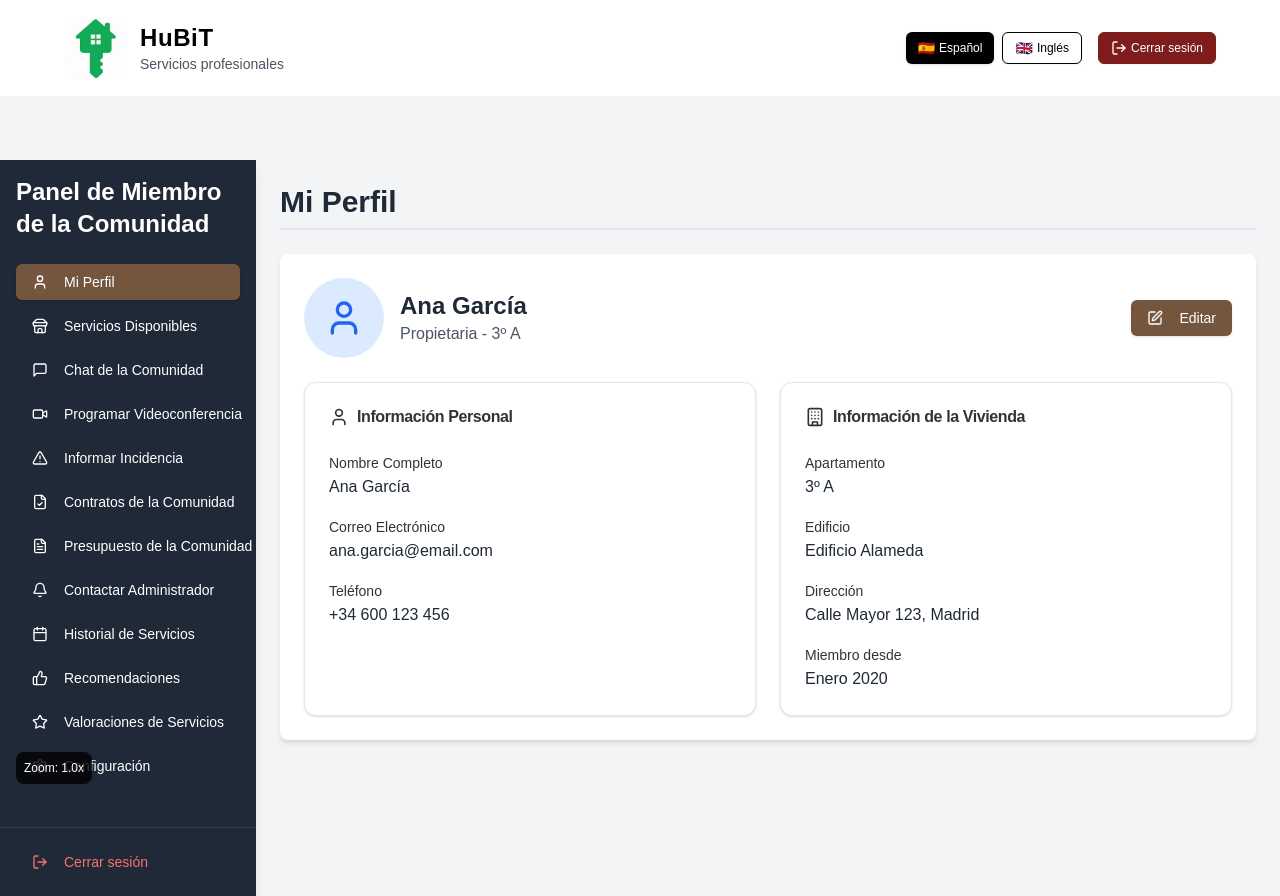
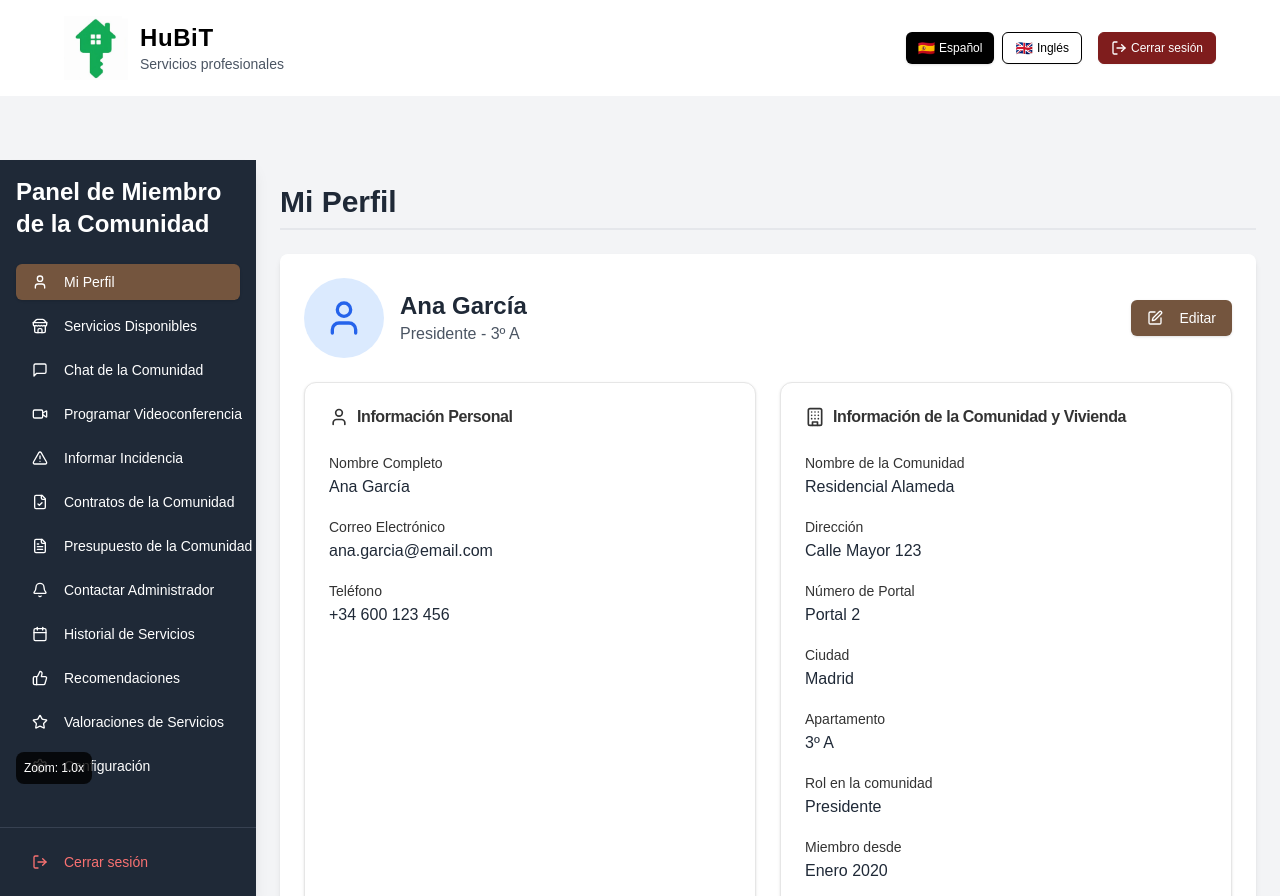
Before and after one commit to Hubit85/HubitApp, a Next.js app: page /community-member in a window 1280 px wide. Built offline with nearby package versions, Linux system fonts and the light colour scheme.

Commit message:
feat(community-member): Populate dashboard sections with content

```diff
--- a/src/pages/community-member/index.tsx
+++ b/src/pages/community-member/index.tsx
@@ -1,4 +1,3 @@
-
 import React, { useState } from "react";
 import Head from "next/head";
 import { Card, CardContent, CardHeader, CardTitle } from "@/components/ui/card";
@@ -72,11 +71,13 @@ export default function CommunityMemberDashboard() {
     name: "Ana García",
     email: "ana.garcia@email.com",
     phone: "+34 600 123 456",
+    communityName: "Residencial Alameda",
+    address: "Calle Mayor 123",
+    portalNumber: "Portal 2",
+    city: "Madrid",
     apartment: "3º A",
-    building: "Edificio Alameda",
-    address: "Calle Mayor 123, Madrid",
     memberSince: "Enero 2020",
-    communityRole: "Propietaria"
+    communityRole: "Presidente"
   });
 
   // Datos mock para el chat comunitario
@@ -432,21 +433,58 @@ export default function CommunityMemberDashboard() {
                       <CardHeader>
                         <CardTitle className="flex items-center space-x-2">
                           <Building className="h-5 w-5" />
-                          <span>Información de la Vivienda</span>
+                          <span>Información de la Comunidad y Vivienda</span>
                         </CardTitle>
                       </CardHeader>
                       <CardContent className="space-y-4">
+                        <div>
+                          <Label htmlFor="communityName">Nombre de la Comunidad</Label>
+                          {isEditing ? (
+                              <Input id="communityName" value={profileData.communityName} onChange={(e) => setProfileData({ ...profileData, communityName: e.target.value })} />
+                          ) : (
+                              <p className="text-gray-800 font-medium">{profileData.communityName}</p>
+                          )}
+                        </div>
+                        <div>
+                            <Label htmlFor="address">Dirección</Label>
+                            {isEditing ? (
+                                <Input id="address" value={profileData.address} onChange={(e) => setProfileData({ ...profileData, address: e.target.value })} />
+                            ) : (
+                                <p className="text-gray-800 font-medium">{profileData.address}</p>
+                            )}
+                        </div>
+                        <div>
+                            <Label htmlFor="portalNumber">Número de Portal</Label>
+                            {isEditing ? (
+                                <Input id="portalNumber" value={profileData.portalNumber} onChange={(e) => setProfileData({ ...profileData, portalNumber: e.target.value })} />
+                            ) : (
+                                <p className="text-gray-800 font-medium">{profileData.portalNumber}</p>
+                            )}
+                        </div>
+                        <div>
+                            <Label htmlFor="city">Ciudad</Label>
+                            {isEditing ? (
+                                <Input id="city" value={profileData.city} onChange={(e) => setProfileData({ ...profileData, city: e.target.value })} />
+                            ) : (
+                                <p className="text-gray-800 font-medium">{profileData.city}</p>
+                            )}
+                        </div>
                         <div>
                           <Label>Apartamento</Label>
                           <p className="text-gray-800 font-medium">{profileData.apartment}</p>
                         </div>
                         <div>
-                          <Label>Edificio</Label>
-                          <p className="text-gray-800 font-medium">{profileData.building}</p>
-                        </div>
-                        <div>
-                          <Label>Dirección</Label>
-                          <p className="text-gray-800 font-medium">{profileData.address}</p>
+                            <Label htmlFor="communityRole">Rol en la comunidad</Label>
+                            {isEditing ? (
+                                <select id="communityRole" value={profileData.communityRole} onChange={(e) => setProfileData({ ...profileData, communityRole: e.target.value })} className="w-full px-3 py-2 border rounded-md bg-white">
+                                    <option value="Propietario">Propietario</option>
+                                    <option value="Presidente">Presidente</option>
+                                    <option value="Vicepresidente">Vicepresidente</option>
+                                    <option value="Inquilino">Inquilino</option>
+                                </select>
+                            ) : (
+                                <p className="text-gray-800 font-medium">{profileData.communityRole}</p>
+                            )}
                         </div>
                         <div>
                           <Label>Miembro desde</Label>
```
